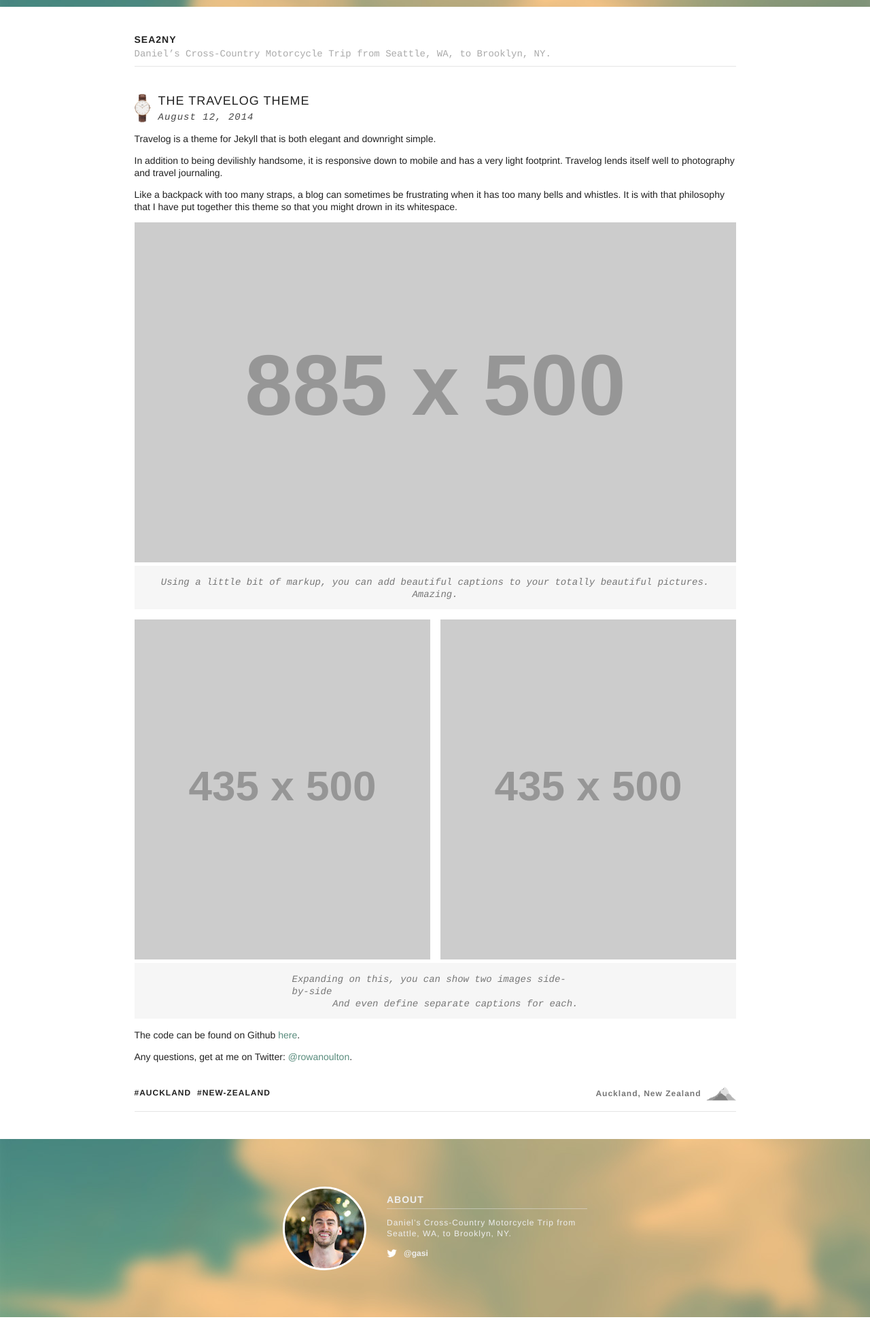
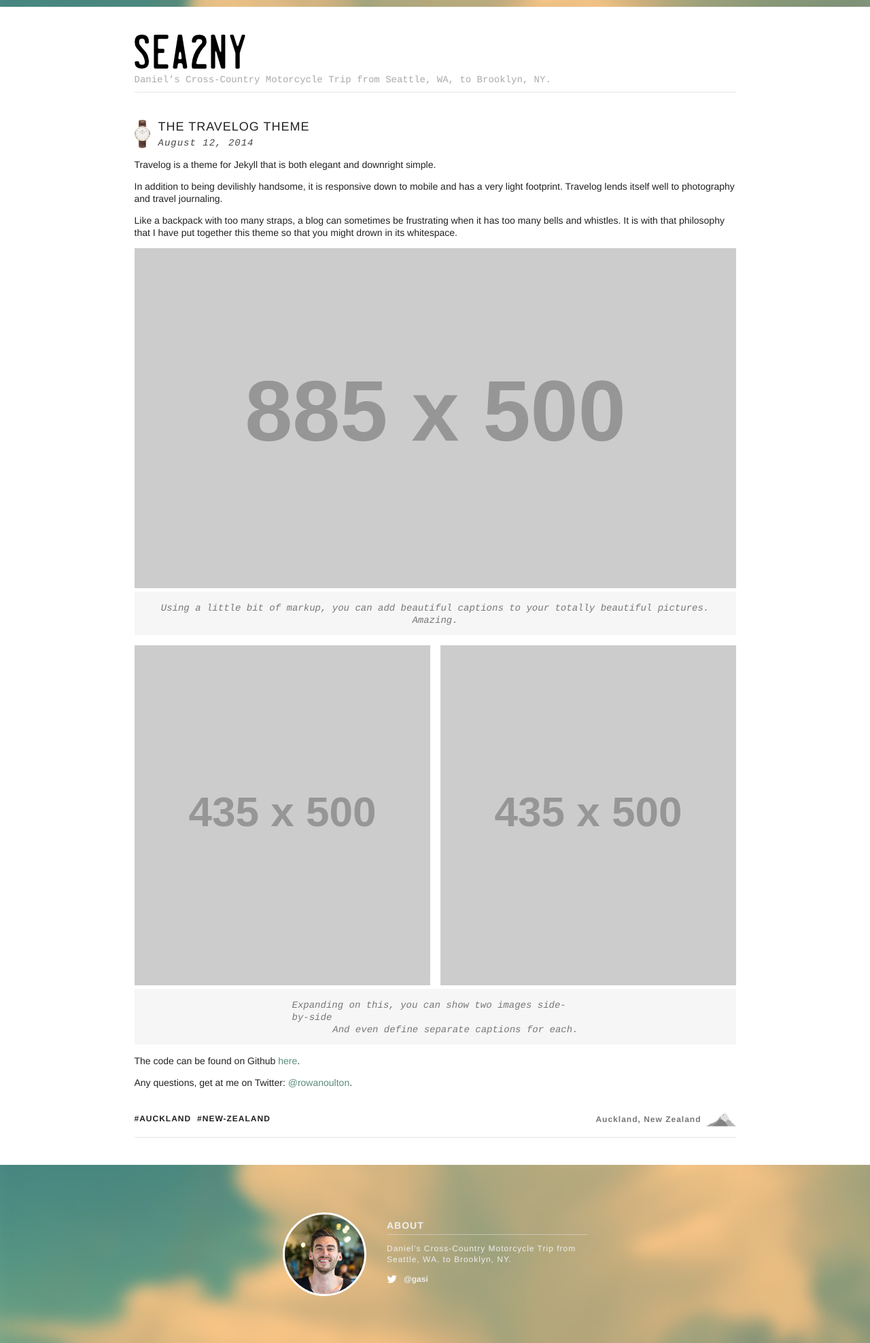
Before and after one commit to gasi/sea2ny, a Jekyll site: the page built from index.html, in a window 1280 px wide. Shown: the whole page at 68% size. Built offline with Jekyll 4.4.1, drawn with Linux system fonts in a browser that asks for light colours; the list of posts is cut into pages by our own code; before the commit the page ends 1937 px from its top, so only the background shows below that.

Commit message:
Add logo

```diff
--- a/_includes/header.html
+++ b/_includes/header.html
@@ -1,4 +1,6 @@
 <header>
-    <a href="{{ site.baseurl }}/"><h1>{{ site.title }}</h1></a>
-    <h2>{{ site.subtitle }}</h2>
+  <a href="{{ site.baseurl }}/">
+    <img class="logo" src="/img/logo.png" width="163" height="51" alt="SEA2NY"/>
+  </a>
+  <h2>{{ site.subtitle }}</h2>
 </header>
--- a/_sass/_layout.scss
+++ b/_sass/_layout.scss
@@ -53,6 +53,10 @@ header {
     a:hover {
         color: $text-colour;
     }
+
+    .logo {
+        margin-bottom: 5px
+    }
 }
 
 @media only screen and (max-width : 480px) {
@@ -60,15 +64,6 @@ header {
         padding-top: 30px;
         margin: 0 0 20px;
     }
-}
-
-h1 {
-    font-family: $title-font;
-    font-size: $regular-text-size;
-    font-weight: bold;
-    margin: 0 0 5px;
-    text-transform: uppercase;
-    letter-spacing: 1px;
 }
 
 h2 {
```
Also changed, not shown: img/logo.png (added), 1 other file.
